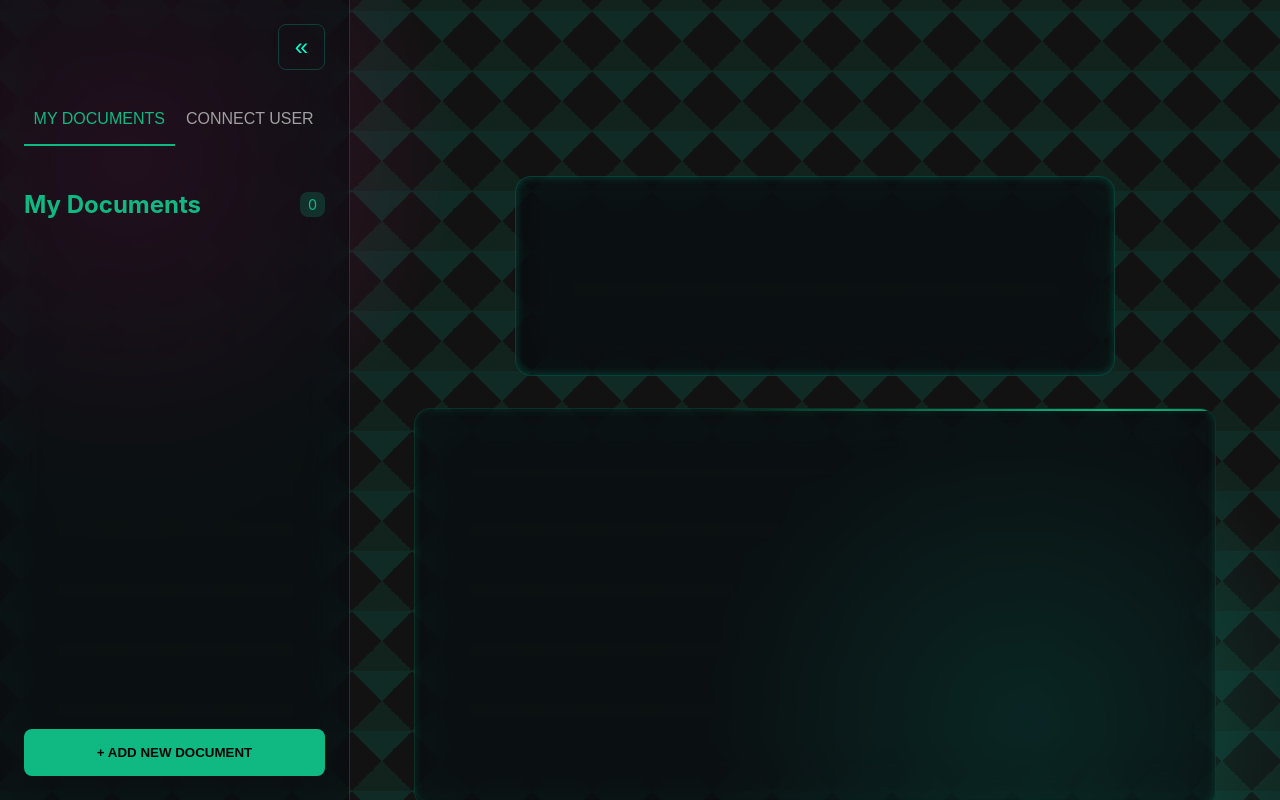
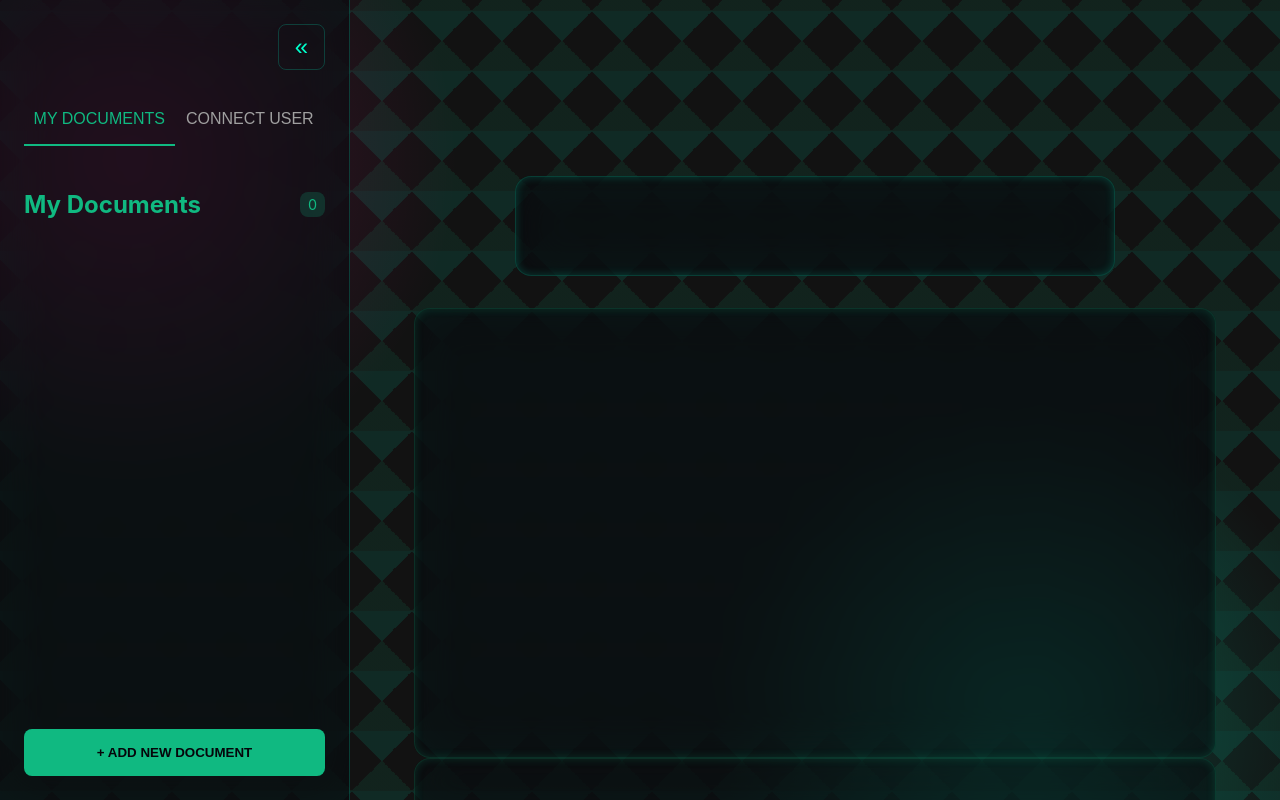
Before and after one commit to Raunak3086/doc_sage, a React (Vite) app: page /interact in a window 1280 px wide. Built offline with nearby package versions, Linux system fonts and the light colour scheme.

Commit message:
interact

```diff
--- a/src/pages/Interact.css
+++ b/src/pages/Interact.css
@@ -44,28 +44,11 @@
   padding: var(--spacing-lg);
   margin-bottom: var(--spacing-xl);
   backdrop-filter: blur(24px);
-  min-height: 150px; /* Decreased size */
+  min-height: 100px; /* Further decreased size */
   max-width: 600px; /* Added max-width */
   margin-left: auto; /* Center the box */
   margin-right: auto; /* Center the box */
   box-shadow: inset 0 0 10px rgba(var(--color-cyan-rgb), 0.2);
-}
-
-.document-view--skeleton {
-  height: 200px;
-  border-radius: var(--spacing-md);
-}
-
-.document-view__content {
-  font-size: 1.1rem;
-  line-height: 1.7;
-  color: var(--text-primary);
-}
-
-.grid-layout {
-  display: grid;
-  grid-template-columns: repeat(auto-fit, minmax(400px, 1fr));
-  gap: var(--spacing-xl);
 }
 
 .grid-item {
@@ -79,50 +62,7 @@
   box-shadow: inset 0 0 10px rgba(var(--color-emerald-rgb), 0.2);
   position: relative;
   overflow: hidden;
-}
-
-.grid-item::before {
-  content: '';
-  position: absolute;
-  top: 0;
-  left: 0;
-  right: 0;
-  height: 2px;
-  background: linear-gradient(90deg, transparent, var(--color-emerald), transparent);
-  animation: scanline 8s linear infinite;
-}
-
-@keyframes scanline {
-  0% { transform: translateX(-100%); }
-  100% { transform: translateX(100%); }
-}
-
-.grid-item--skeleton {
-  height: 400px;
-  border-radius: var(--spacing-md);
-}
-
-.grid-item__title {
-  font-size: 1.5rem;
-  font-weight: 700;
-  margin: 0 0 var(--spacing-md) 0;
-  color: var(--color-emerald);
-}
-
-.grid-item__button {
-  background: transparent;
-  border: 1px solid var(--color-emerald);
-  color: var(--color-emerald);
-  padding: var(--spacing-sm) var(--spacing-md);
-  border-radius: var(--spacing-sm);
-  cursor: pointer;
-  transition: all var(--timing-short) var(--ease-in-out);
-}
-
-.grid-item__button:hover {
-  background: var(--color-emerald);
-  color: var(--color-black);
-  box-shadow: 0 0 20px var(--color-emerald);
+  min-height: 450px; /* Increased height */
 }
 
 .grid-item__textarea {
@@ -133,13 +73,7 @@
   font-size: 1rem;
   line-height: 1.6;
   resize: none;
-  margin-top: var(--spacing-md);
-}
-
-.query-box {
-  display: flex;
-  gap: var(--spacing-md);
-  margin-top: var(--spacing-md);
+  margin-top: var(--spacing-lg); /* Increased margin-top */
 }
 
 .query-box__input {
@@ -147,7 +81,7 @@
   background: rgba(var(--color-black-rgb), 0.7);
   border: 1px solid var(--color-emerald);
   border-radius: var(--spacing-sm);
-  padding: var(--spacing-sm);
+  padding: var(--spacing-md); /* Increased padding */
   color: var(--text-primary);
   font-size: 1rem;
 }
@@ -159,6 +93,12 @@
   border-radius: var(--spacing-sm);
   padding: var(--spacing-sm) var(--spacing-md);
   cursor: pointer;
+}
+
+.query-box {
+  display: flex;
+  gap: var(--spacing-lg); /* Increased gap */
+  margin-top: var(--spacing-md);
 }
 
 .empty-state {
```
